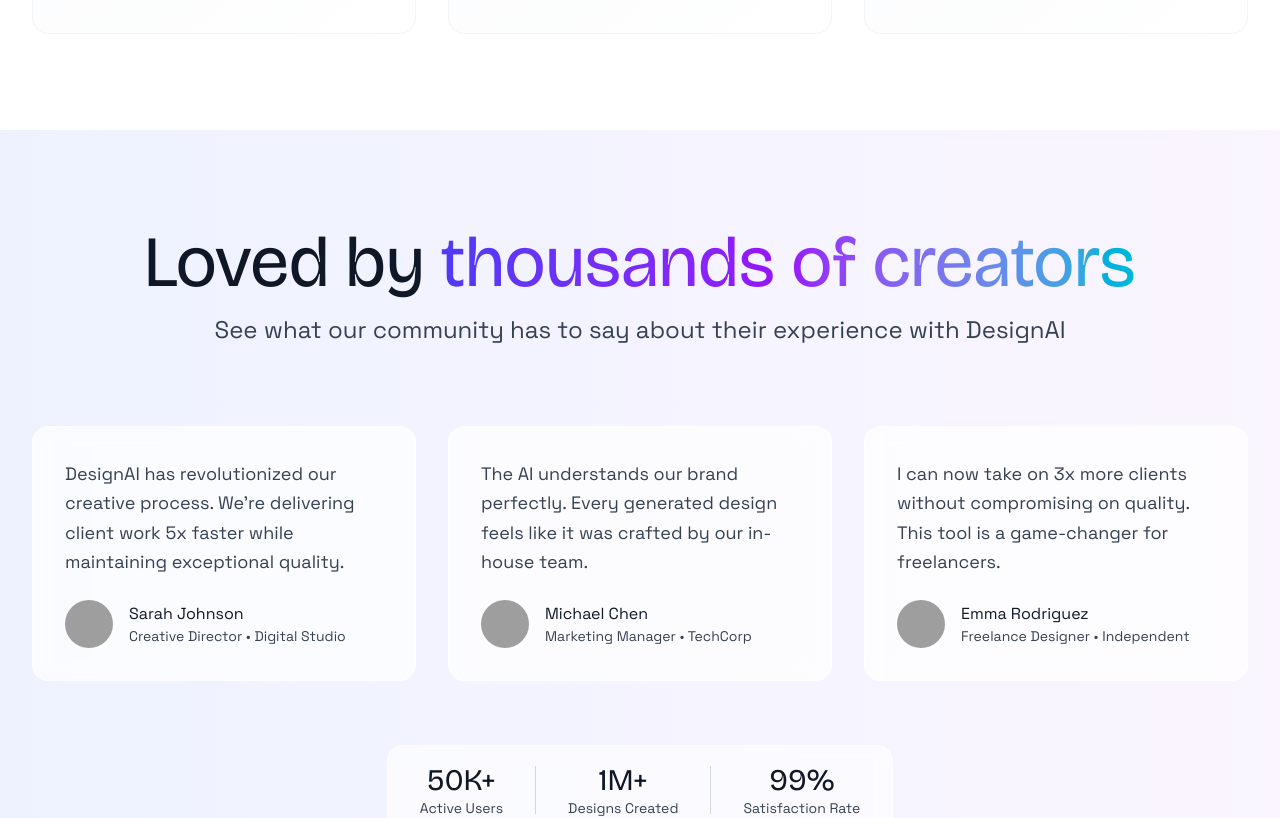
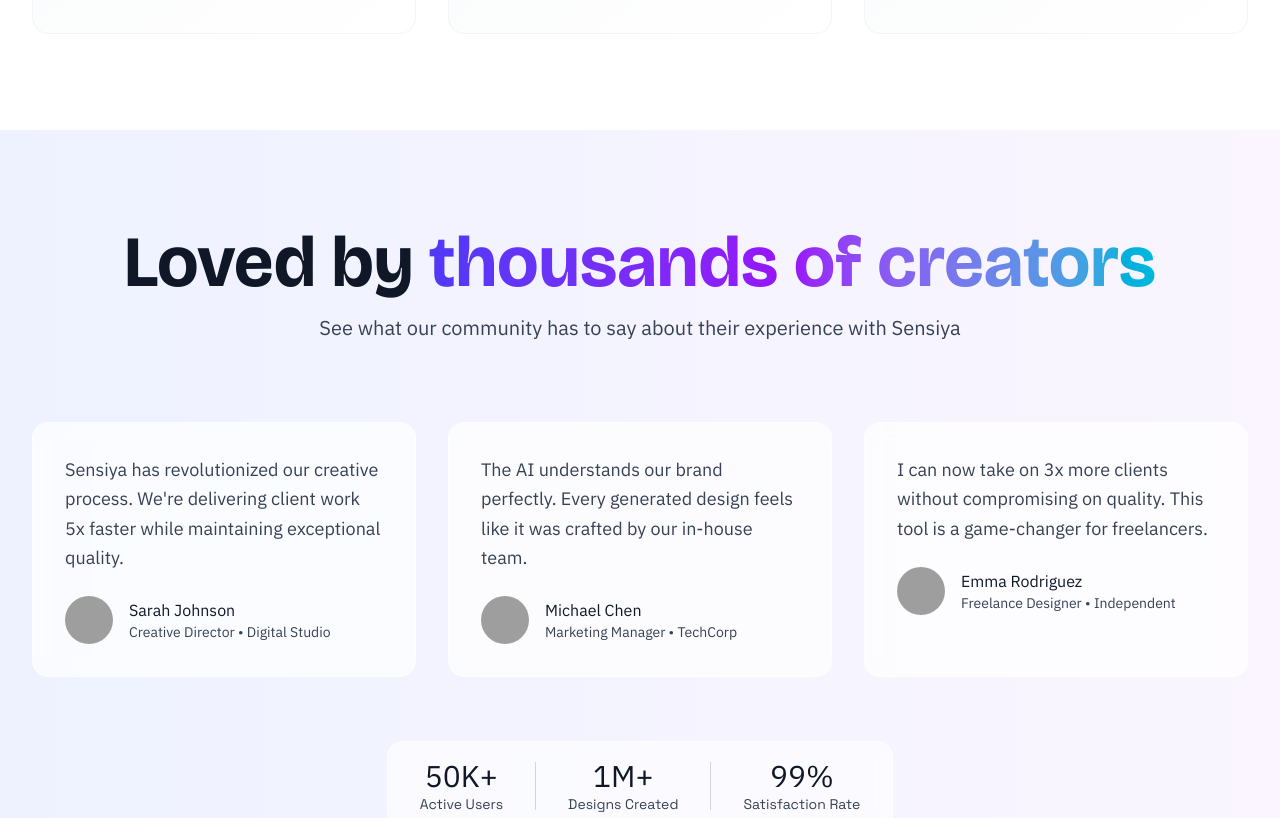
Before and after one commit to FahadBinQaiser/Sensiya, a React (Vite) app: page / in a window 1280 px wide. Shown: the part 1882-2700 px from the top of the page. Built offline with nearby package versions, Linux system fonts and the light colour scheme; grey boxes are pictures that could not be loaded.

Commit message:
Fixed testimonials

```diff
--- a/src/components/Testimonials/Testimonials.jsx
+++ b/src/components/Testimonials/Testimonials.jsx
@@ -1,51 +1,52 @@
-import React from 'react';
+import React from "react";
 
 const Testimonials = () => {
   const testimonials = [
     {
-      name: 'Sarah Johnson',
-      role: 'Creative Director',
-      company: 'Digital Studio',
+      name: "Sarah Johnson",
+      role: "Creative Director",
+      company: "Digital Studio",
       image:
-        'https://images.pexels.com/photos/774909/pexels-photo-774909.jpeg?auto=compress&cs=tinysrgb&w=150&h=150&dpr=2',
+        "https://images.pexels.com/photos/774909/pexels-photo-774909.jpeg?auto=compress&cs=tinysrgb&w=150&h=150&dpr=2",
       content:
-        'DesignAI has revolutionized our creative process. We\'re delivering client work 5x faster while maintaining exceptional quality.',
+        "Sensiya has revolutionized our creative process. We're delivering client work 5x faster while maintaining exceptional quality.",
     },
     {
-      name: 'Michael Chen',
-      role: 'Marketing Manager',
-      company: 'TechCorp',
+      name: "Michael Chen",
+      role: "Marketing Manager",
+      company: "TechCorp",
       image:
-        'https://images.pexels.com/photos/1040880/pexels-photo-1040880.jpeg?auto=compress&cs=tinysrgb&w=150&h=150&dpr=2',
+        "https://images.pexels.com/photos/1040880/pexels-photo-1040880.jpeg?auto=compress&cs=tinysrgb&w=150&h=150&dpr=2",
       content:
-        'The AI understands our brand perfectly. Every generated design feels like it was crafted by our in-house team.',
+        "The AI understands our brand perfectly. Every generated design feels like it was crafted by our in-house team.",
     },
     {
-      name: 'Emma Rodriguez',
-      role: 'Freelance Designer',
-      company: 'Independent',
+      name: "Emma Rodriguez",
+      role: "Freelance Designer",
+      company: "Independent",
       image:
-        'https://images.pexels.com/photos/1239291/pexels-photo-1239291.jpeg?auto=compress&cs=tinysrgb&w=150&h=150&dpr=2',
+        "https://images.pexels.com/photos/1239291/pexels-photo-1239291.jpeg?auto=compress&cs=tinysrgb&w=150&h=150&dpr=2",
       content:
-        'I can now take on 3x more clients without compromising on quality. This tool is a game-changer for freelancers.',
+        "I can now take on 3x more clients without compromising on quality. This tool is a game-changer for freelancers.",
     },
   ];
 
   return (
     <section
       id="testimonials"
-      className="py-24 bg-gradient-to-r from-indigo-50 to-purple-50"
+      className="py-24 bg-gradient-to-r ibm-plex-sans from-indigo-50 to-purple-50"
     >
       <div className="max-w-7xl mx-auto px-4 sm:px-6 lg:px-8">
         <div className="text-center mb-20">
-          <h2 className="text-5xl luckiest-guy md:text-6xl lg:text-7xl text-gray-900 mb-4">
-            Loved by{' '}
+          <h2 className="text-5xl bricolage-grotesque md:text-6xl lg:text-7xl text-gray-900 mb-4">
+            Loved by{" "}
             <span className="bg-gradient-to-r from-indigo-600 via-purple-600 to-cyan-500 bg-clip-text text-transparent">
               thousands of creators
             </span>
           </h2>
-          <p className="text-lg sm:text-2xl space-grotesk text-gray-700">
-            See what our community has to say about their experience with DesignAI
+          <p className="text-lg sm:text-xl text-gray-700">
+            See what our community has to say about their experience with
+            Sensiya
           </p>
         </div>
 
@@ -55,7 +56,7 @@ const Testimonials = () => {
               key={idx}
               className="bg-white/70 backdrop-blur-sm border border-white/50 rounded-2xl p-8 hover:shadow-xl hover:shadow-indigo-100/50 transition-all duration-300 hover:-translate-y-1"
             >
-              <p className="text-gray-700 text-lg space-grotesk leading-relaxed mb-6">
+              <p className="text-gray-700 text-lg leading-relaxed mb-6">
                 {t.content}
               </p>
 
@@ -65,7 +66,7 @@ const Testimonials = () => {
                   alt={t.name}
                   className="w-12 h-12 rounded-full object-cover"
                 />
-                <div className='space-grotesk'>
+                <div>
                   <p className="text-gray-900">{t.name}</p>
                   <p className="text-gray-700 text-sm">
                     {t.role} • {t.company}
@@ -79,16 +80,16 @@ const Testimonials = () => {
         <div className="text-center mt-16">
           <div className="inline-flex items-center space-x-8 bg-white/60 backdrop-blur-sm border border-white/50 rounded-2xl px-8 py-4">
             {[
-              ['50K+', 'Active Users'],
-              ['1M+', 'Designs Created'],
-              ['99%', 'Satisfaction Rate'],
+              ["50K+", "Active Users"],
+              ["1M+", "Designs Created"],
+              ["99%", "Satisfaction Rate"],
             ].map(([num, label]) => (
               <React.Fragment key={label}>
                 <div className="text-center">
                   <p className="text-3xl text-gray-900">{num}</p>
                   <p className="text-gray-700 space-grotesk text-sm">{label}</p>
                 </div>
-                {label !== 'Satisfaction Rate' && (
+                {label !== "Satisfaction Rate" && (
                   <div className="h-12 w-px bg-gray-300" />
                 )}
               </React.Fragment>
```
